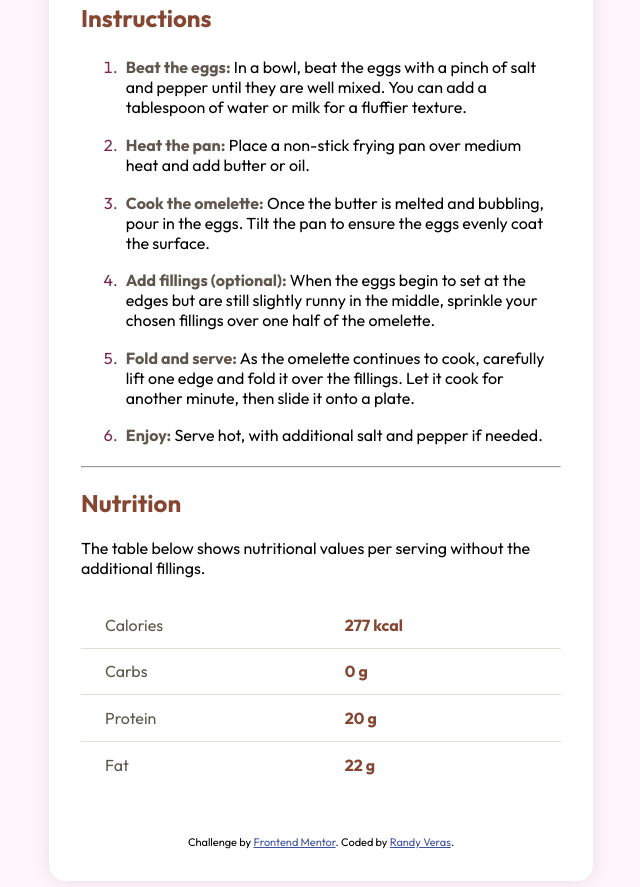
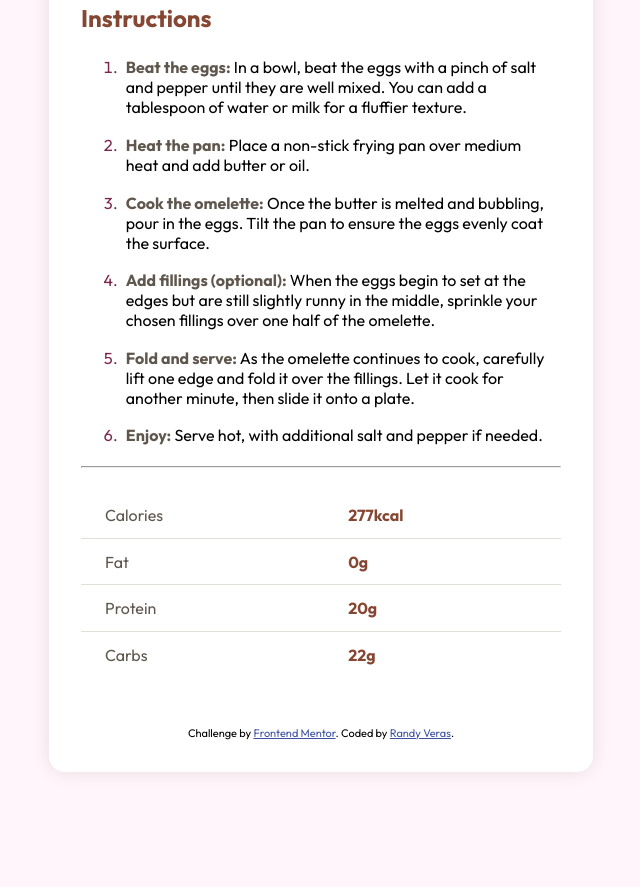
Before and after one commit to AegonCoder/recipe-page-main, a plain HTML site: page index.html in a window 1280 px wide. Shown: the part 994-1881 px from the top of the page, without its empty margins (319-959 px from the left). After the commit the page ends 1830 px from the top, so only its background shows below. Drawn offline with Linux system fonts and the light colour scheme.

Commit message:
--commit

```diff
--- a/index.html
+++ b/index.html
@@ -73,25 +73,24 @@
 
 <hr>
     <table class="nutrition-table">
-      <h2>Nutrition</h2>
-      <span>The table below shows nutritional values per serving without the additional fillings.</span>
   <tr>
-      <th>Calories</th>
-      <td>277 kcal</td>
+    <th scope="col">Calories</th>
+    <td>277kcal</td>
   </tr>
   <tr>
-      <th>Carbs</th>
-      <td>0 g</td>
+    <th scope="col">Fat</th>
+    <td>0g</td>
   </tr>
   <tr>
-      <th>Protein</th>
-      <td>20 g</td>
+    <th scope="col">Protein</th>
+    <td>20g</td>
   </tr>
   <tr>
-      <th>Fat</th>
-      <td>22 g</td>
+    <th scope="col">Carbs</th>
+    <td>22g</td>
   </tr>
 </table>
+
 
       <div class="attribution">
         Challenge by <a href="https://www.frontendmentor.io?ref=challenge" target="_blank">Frontend Mentor</a>.
```
Lines whose indentation alone changed are shown as unchanged.
